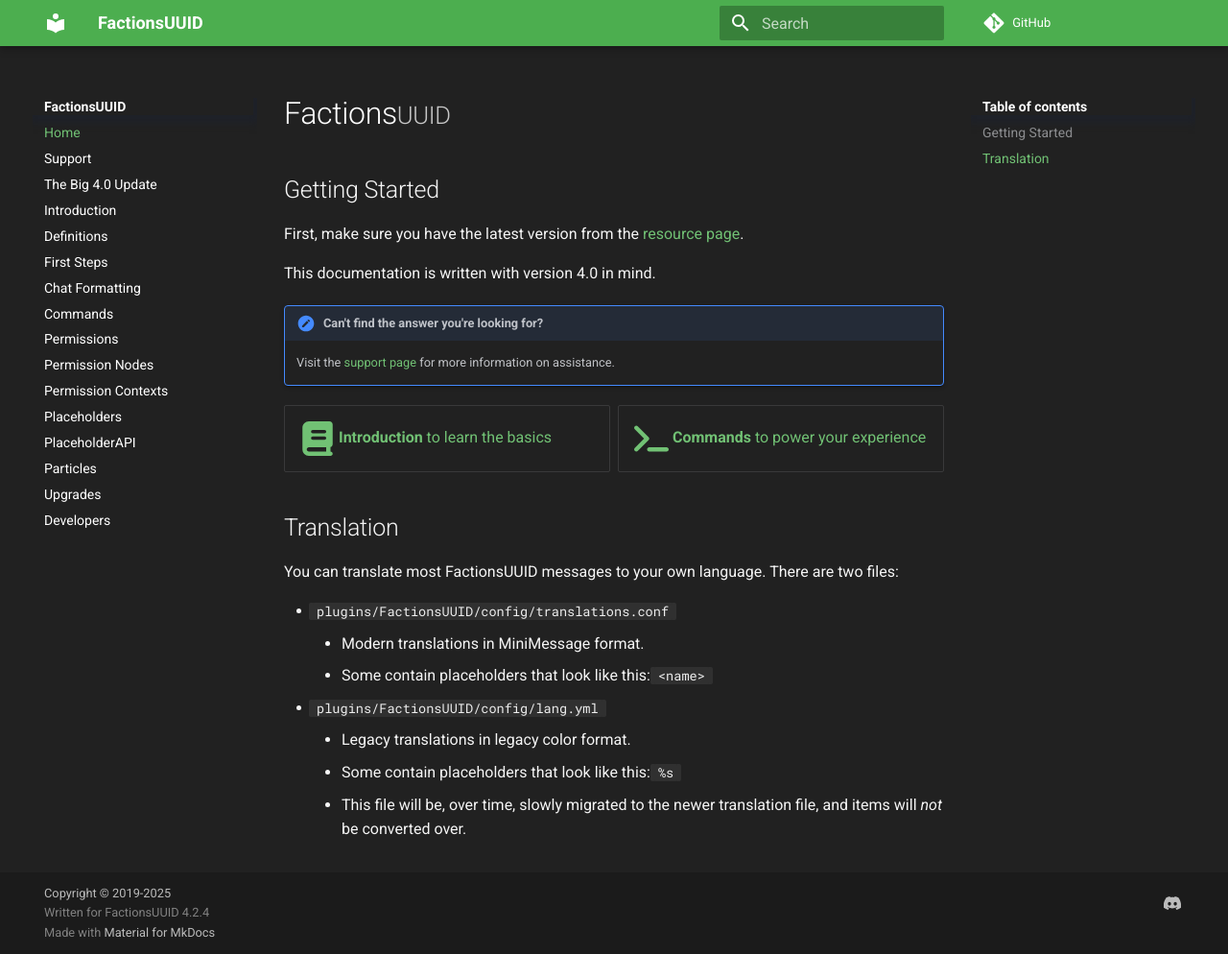
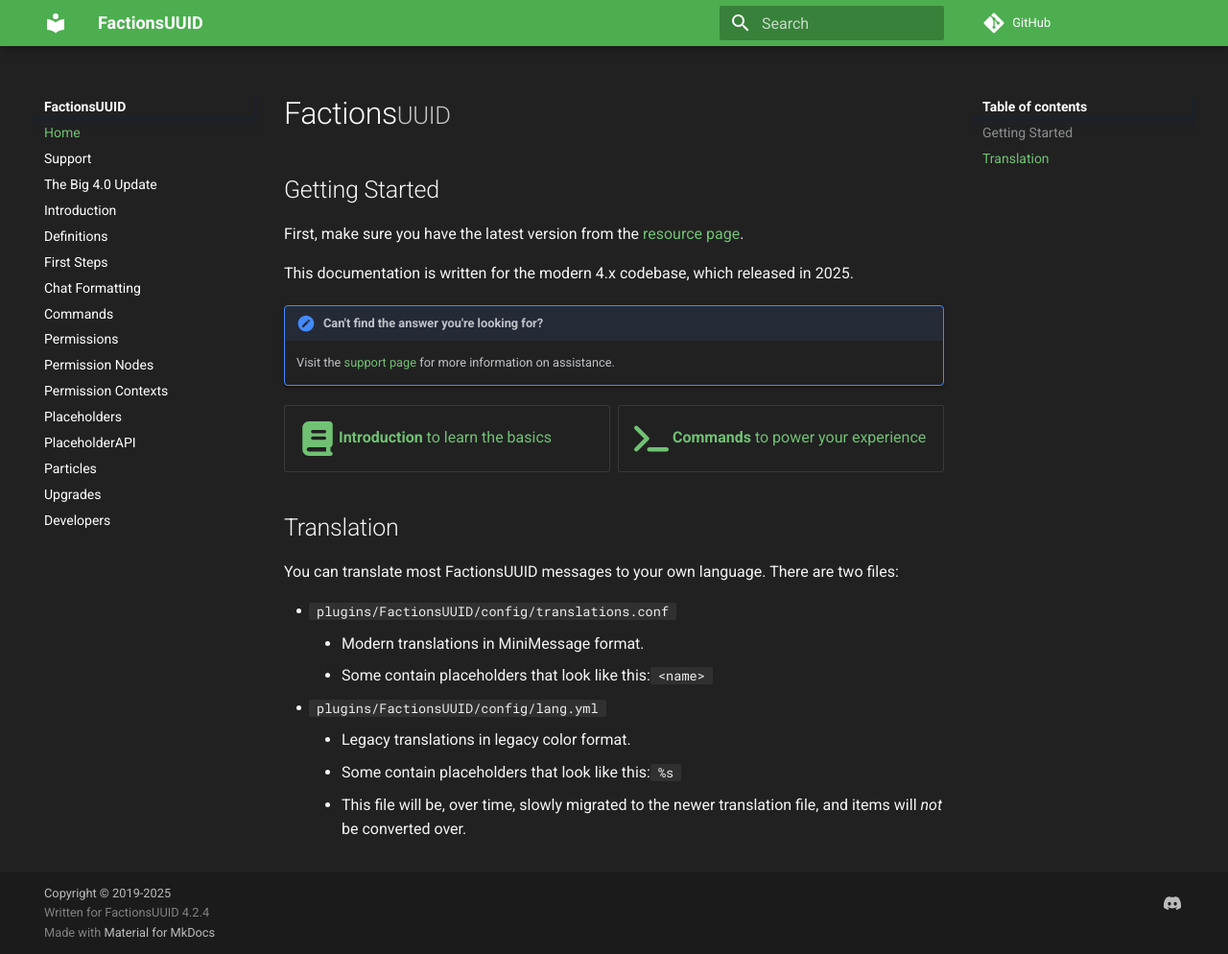
Before and after one commit to FactionsU/UID-Docs, an MkDocs documentation site: the page built from docs/index.md, in a window 1280 px wide and 994 px high. Shown: the whole window at 96% size. Built offline with MkDocs 1.6.1 and Material for MkDocs 9.7.7, drawn with Linux system fonts in a browser that asks for light colours; comment, search, counter and statistics services are not loaded.

Commit message:
Better version clarity

```diff
--- a/docs/index.md
+++ b/docs/index.md
@@ -4,7 +4,7 @@
 
 First, make sure you have the latest version from the [resource page](https://www.spigotmc.org/resources/factionsuuid.1035/).
 
-This documentation is written with version 4.0 in mind.
+This documentation is written for the modern 4.x codebase, which released in 2025.
 
 !!! help "Can't find the answer you're looking for?"
     Visit the [support page](help.md) for more information on assistance.
--- a/mkdocs.yml
+++ b/mkdocs.yml
@@ -13,9 +13,6 @@ edit_uri: 'edit/main/docs/'
 
 # Copyright
 copyright: 'Copyright &copy; 2019-2025'
-
-# FUUID version
-fuuidversion: 4.2.4
 
 # Configuration
 theme:
@@ -58,6 +55,7 @@ extra:
   social:
     - icon: 'fontawesome/brands/discord'
       link: 'https://discord.gg/PHpuzZS'
+  fuuidversion: 4.2.4
 
 # Plugins
 plugins:
--- a/overrides/partials/copyright.html
+++ b/overrides/partials/copyright.html
@@ -27,9 +27,9 @@
         {{ config.copyright }}
     </div>
     {% endif %}
-    {% if config.fuuidversion %}
+    {% if config.extra.fuuidversion %}
     <div>
-        Written for FactionsUUID {{ config.fuuidversion }}
+        Written for FactionsUUID {{ config.extra.fuuidversion }}
     </div>
     {% endif %}
     Made with
```
